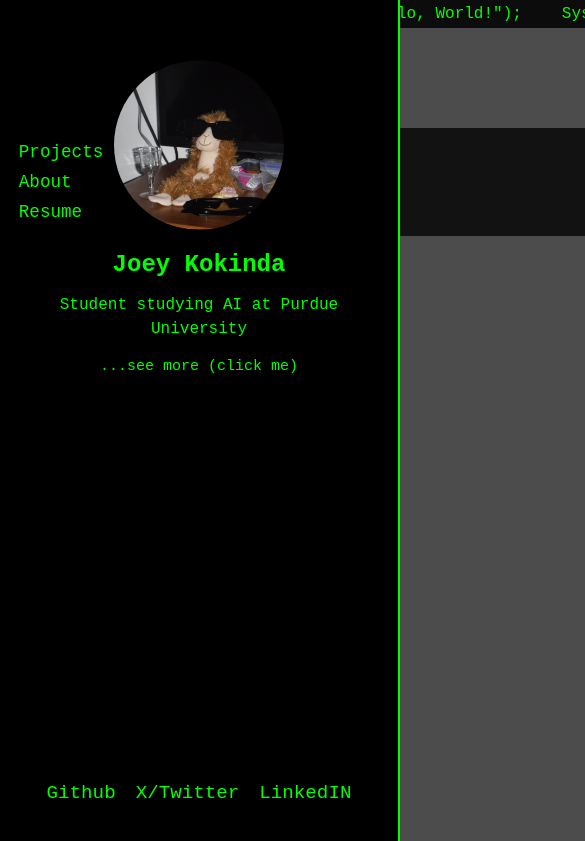
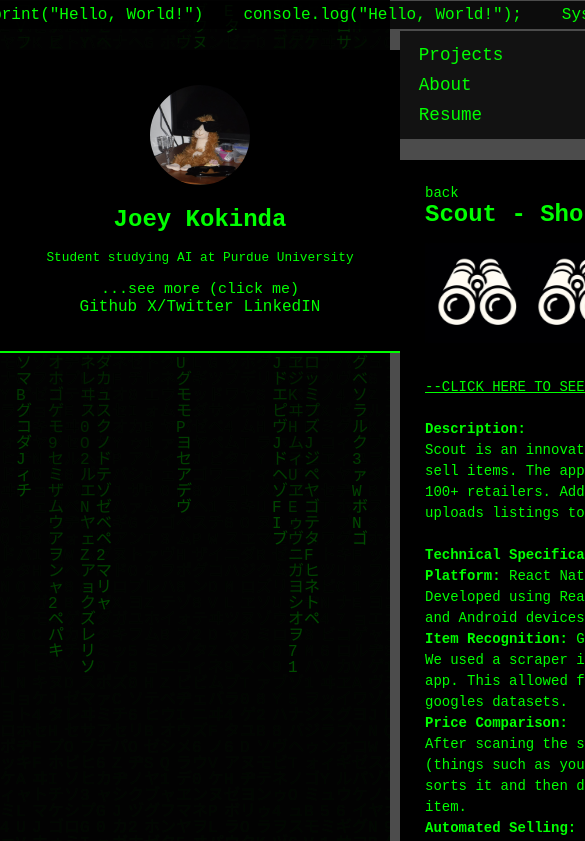
Before and after one commit to sp3ked/jkokweb, a React (Create React App) app: page /projects/scout in a window 390 px wide. Shown: the top 841 px of the page, 585 px wide, since content can reach past the window. Built offline with nearby package versions, Linux system fonts and the light colour scheme.

Commit message:
Grid for smaller screens fix

```diff
--- a/src/App.css
+++ b/src/App.css
@@ -62,62 +62,3 @@
 .seemore:hover {
   text-decoration: underline;
 }
-
-
-@media (max-width: 1200px) {
-  .container {
-    grid-template-columns: 1fr;
-    grid-template-rows: auto auto auto 1fr;
-    grid-template-areas:
-      "langnav"
-      "profile"
-      "navbar"
-      "content";
-  }
-
-  .profile {
-    grid-area: profile;
-    display: flex;
-    justify-content: center;
-    align-items: center;
-    background-color: rgba(0, 0, 0, 0.7);
-    width: 100%;
-    height: 60px; /* Adjust height as needed */
-    flex-direction: row; /* This makes the profile picture bar horizontal */
-  }
-
-  .profile img {
-    width: 50px; /* Adjust width as needed */
-    height: 50px; /* Adjust height as needed */
-    border-radius: 50%;
-  }
-}
-
-@media (max-width: 800px) {
-  .container {
-    grid-template-columns: 1fr;
-    grid-template-rows: auto auto auto 1fr;
-    grid-template-areas:
-      "langnav"
-      "profile"
-      "navbar"
-      "content";
-  }
-
-  .profile {
-    grid-area: profile;
-    display: flex;
-    justify-content: center;
-    align-items: center;
-    background-color: rgba(0, 0, 0, 0.7);
-    width: 100%;
-    height: 60px; /* Adjust height as needed */
-    flex-direction: row; /* This makes the profile picture bar horizontal */
-  }
-
-  .profile img {
-    width: 50px; /* Adjust width as needed */
-    height: 50px; /* Adjust height as needed */
-    border-radius: 50%;
-  }
-}
--- a/src/Pages/leftnav.css
+++ b/src/Pages/leftnav.css
@@ -14,7 +14,7 @@
   left: 0;
   overflow-y: auto;
   color: #00ff00;
-  transition: transform 0.3s ease-in-out;
+  transition: width 0.3s ease-in-out;
 }
 
 .circular--landscape {
@@ -62,18 +62,78 @@
   font-size: 1.2em;
 }
 
-@media (max-width: 768px) {
-  .profile-container {
-    flex-direction: row;
-    justify-content: center;
-    align-items: center;
-    width: 100%;
-    height: 60px;
+/* Media Queries for Responsiveness */
+@media screen and (max-width: 1200px) {
+  .Profile {
+      width: 300px;
   }
 
-  .profile-img {
-    width: 50px;
-    height: 50px;
-    border-radius: 50%;
+  .circular--landscape {
+      width: 150px;
+      height: 150px;
   }
 }
+
+@media screen and (max-width: 992px) {
+  .Profile {
+      width: 250px;
+  }
+
+  .circular--landscape {
+      width: 130px;
+      height: 130px;
+  }
+
+  .description {
+      font-size: 0.9em;
+  }
+
+  .innerLink {
+      font-size: 1em;
+  }
+}
+
+@media screen and (max-width: 768px) {
+  .Profile {
+      width: 200px;
+      padding: 15px;
+  }
+
+  .circular--landscape {
+      width: 110px;
+      height: 110px;
+      margin-top: 20px;
+  }
+
+  h1 {
+      font-size: 1.5em;
+  }
+
+  .description {
+      font-size: 0.8em;
+  }
+
+  .links {
+      flex-direction: column;
+      gap: 10px;
+  }
+}
+
+@media screen and (max-width: 576px) {
+  .Profile {
+      width: 100%;
+      height: auto;
+      position: static;
+      border-right: none;
+      border-bottom: 2px solid #00ff00;
+  }
+
+  .circular--landscape {
+      width: 100px;
+      height: 100px;
+  }
+
+  .links {
+      flex-direction: row;
+  }
+}
--- a/src/Pages/projectDetails.css
+++ b/src/Pages/projectDetails.css
@@ -25,14 +25,6 @@
 
   .backButton:hover {
     text-decoration: underline;
-  }
-
-
-
-  h1 {
-    text-align: center;
-    margin-bottom: 20px;
-    color: #00ff00;
   }
 
   .projectDetailsText {
@@ -67,7 +59,7 @@
     }
   }
 
-  @media (max-width: 768px) {
+  @media (max-width: 1200px) {
     .fullProjectContainer {
       padding: 10px;
     }
--- a/src/Pages/projects.css
+++ b/src/Pages/projects.css
@@ -100,7 +100,7 @@
   text-decoration: underline;
 }
 
-@media (min-width: 768px) {
+@media (min-width: 1200px) {
   .projectContent {
     flex-direction: row;
     align-items: flex-start;
@@ -112,7 +112,7 @@
   }
 }
 
-@media (min-width: 1200px) {
+@media (min-width: 1400px) {
   .projectGrid {
     grid-template-columns: repeat(2, 1fr);
   }
```
